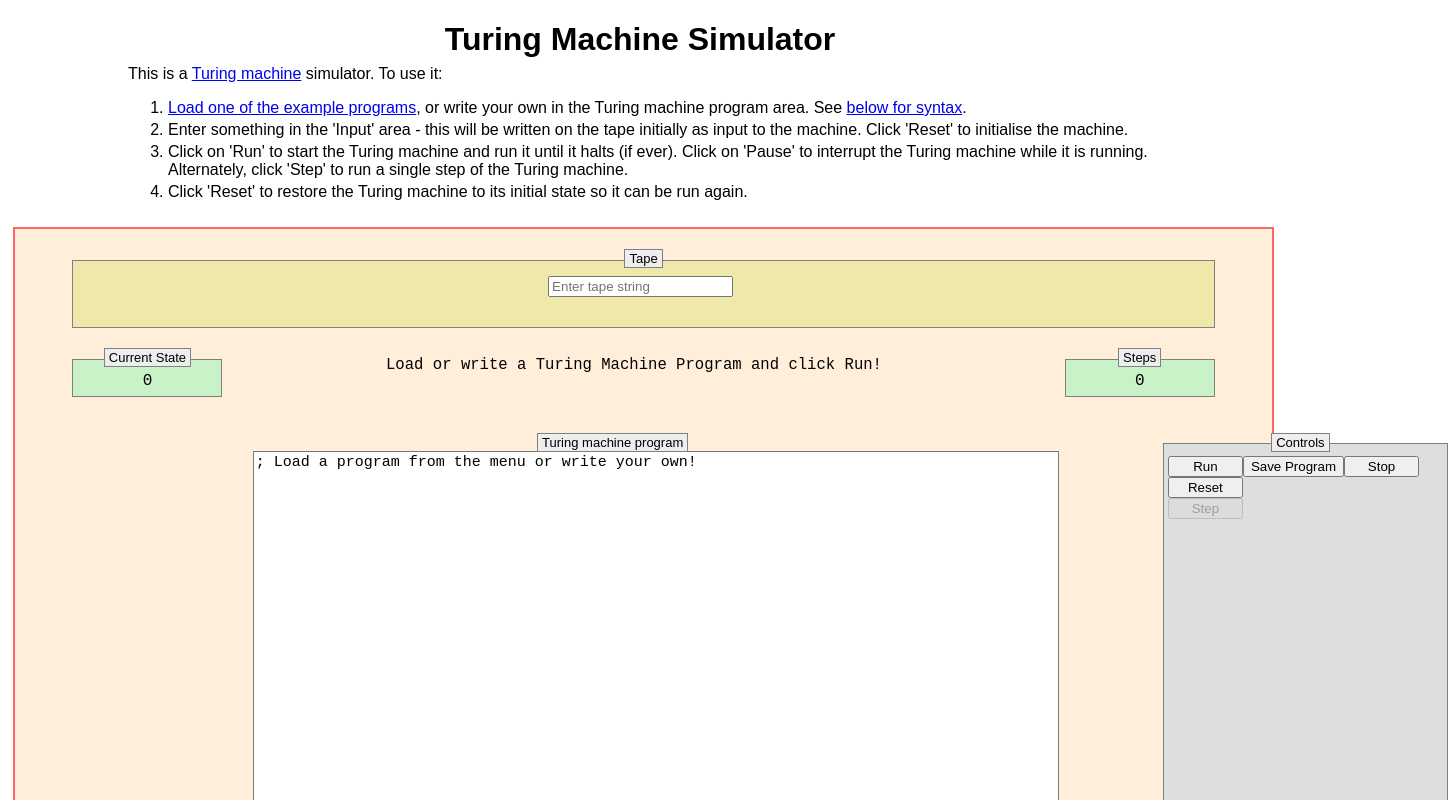
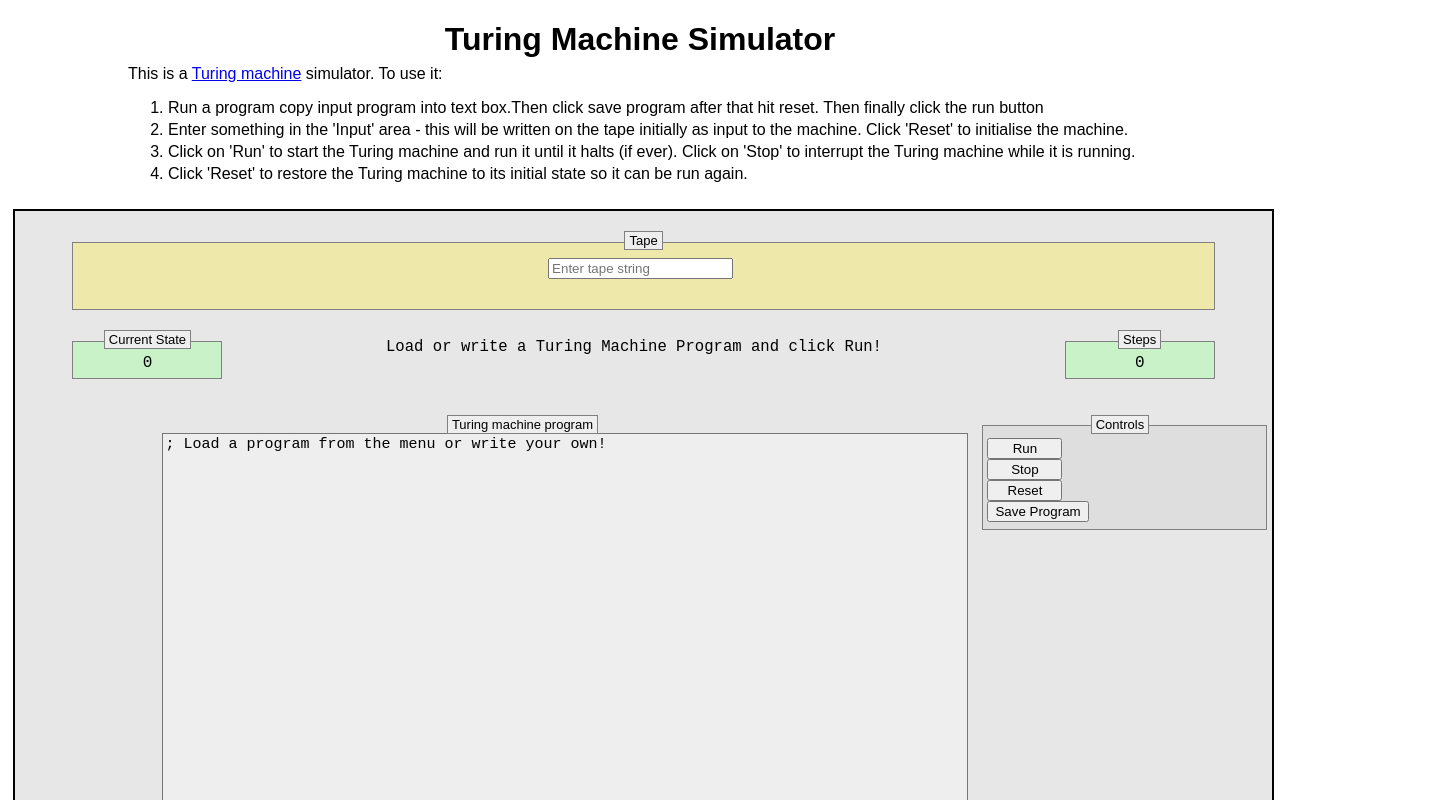
Before and after one commit to cebastian707/MTS, a React (Create React App) app: page / in a window 1280 px wide. Shown: the top 800 px of the page, 1448 px wide, since content can reach past the window. Built offline with nearby package versions, Linux system fonts and the light colour scheme.

Commit message:
Updated UI

```diff
--- a/package.json
+++ b/package.json
@@ -3,6 +3,9 @@
   "version": "0.1.0",
   "private": true,
   "dependencies": {
+    "@emotion/react": "^11.11.1",
+    "@emotion/styled": "^11.11.0",
+    "@mui/material": "^5.14.20",
     "@testing-library/jest-dom": "^5.17.0",
     "@testing-library/react": "^13.4.0",
     "@testing-library/user-event": "^13.5.0",
@@ -46,6 +49,5 @@
   "bugs": {
     "url": "https://github.com/cebastian707/MTS/issues"
   },
-  "homepage": "",
-  "devDependencies": {}
+  "homepage": ""
 }
--- a/src/Components/Machine.js
+++ b/src/Components/Machine.js
@@ -2,6 +2,7 @@ import React, { useState, useEffect } from 'react';
 import Message from "./Message";
 import State from "./State";
 import Steps from "./Steps";
+import Button from '@mui/material/Button';
 
 const Machine = () => {
 
@@ -125,7 +126,7 @@ const Machine = () => {
             }
 
             // TODO: I think adding a check for empty tape here works as the check for initial tape being empty because it comes after the halt checks.
-            if (tmInput === ["_"] || tmInput == [" "] || tmInput === [""]) {
+            if (tmInput == ["_"] || tmInput == [" "] || tmInput == [""]) {
                 alert('Tape input empty.');
                 setRunButton(false); // Halt the machine
                 return;
@@ -157,8 +158,8 @@ const Machine = () => {
             matchedRule = matchedRule || wildcardMatch;
 
 
-            console.log(currentState, currentChar);
-            console.log(matchedRule);
+            console.log('Current State',currentState, currentChar);
+            console.log('Rule MATCHED',matchedRule);
 
 
 
@@ -256,22 +257,14 @@ const Machine = () => {
                         <div className="BoxTitle">Controls</div>
                             <div id="MachineButtonsBlock">
                                 <button id="RunButton" onClick={handleRunClick} title="Start the machine running">Run</button>
+                                    <br/>
+                                    <button id="StopButton" title="Save turing machine program" onClick={handleStopClick}>Stop</button>
 
-
+                                    <br/>
+                                    <button id="ResetButton" title="Save turing machine program" onClick={handleResetClick}>Reset</button>
+                                    <br/>
                                     {/*repurposed this to parse the program*/}
                                     <button id="FakeStopButton" title="Save turing machine program" onClick={loadProgram}>Save Program</button>
-
-                                    <button id="StopButton" title="Save turing machine program" onClick={handleStopClick}>Stop</button>
-
-                                    <button id="ResetButton" title="Save turing machine program" onClick={handleResetClick}>Reset</button>
-
-                                    {/*Needs on click button for undo button*/}
-
-
-                                    {/*Need Step Button and go from there */}
-                                    <br></br>
-                                    <button id="StepButton" disabled title="Run the machine for a sing step and then pause">Step</button>
-                                    <br></br>
                             </div>
                     </div>
                 </div>
--- a/src/Components/Top.js
+++ b/src/Components/Top.js
@@ -11,7 +11,7 @@ const Top = () =>{
                     <ol>
 
                         <li>
-                            <a href="#LoadMenu">Load one of the example programs</a>, or write your own in the Turing machine program area.  See <a href="#SyntaxInfo">below for syntax</a>.
+                            Run a program copy input program into text box.Then click save program after that hit reset. Then finally click the run button
                         </li>
 
                         <li>
@@ -20,8 +20,7 @@ const Top = () =>{
 
                         <li>
                             Click on 'Run' to start the Turing machine and run it until it halts (if ever).
-                            Click on 'Pause' to interrupt the Turing machine while it is running.
-                            Alternately, click 'Step' to run a single step of the Turing machine.
+                            Click on 'Stop' to interrupt the Turing machine while it is running.
                         </li>
 
                         <li>
--- a/src/text.css
+++ b/src/text.css
@@ -4,23 +4,20 @@
 	padding: 0;
 	margin: 0;
 	padding-left: 86px;
-/*	border: 1px solid black;*/
 	position: relative;
 	text-align: left;
 	overflow: hidden;
 	font-size: 15px;
 	font-family: monospace;
-/*	width: 100%;*/
 }
 
 #Source {
-	background-color: transparent;
+	background-color: #eeeeee;
 	display: inline;
 	width: 800px;
 	min-width: 600px;
 	height: 400px;
 	min-height: 250px;
-/*	margin-left: 46px; */
 	font-family: monospace;
 	font-size: 15px;
 	line-height: 17px;
@@ -30,7 +27,6 @@
 
 
 #SourceBackground {
-/*	border: 1px solid red;*/
 	position: absolute;
 	left: 40px;
 	top: 2px;
--- a/src/turing.css
+++ b/src/turing.css
@@ -7,10 +7,10 @@ body {
 }
 
 #Machine {
-  border: 2px solid #ff6666;
+  border: 2px solid black;
 /*  background-color: #dfdfda; */
 /*  background-color: #ffe1e1; */
-  background-color: #ffefda;
+  background-color: #02020218;
   padding-top: 0.5em;
   padding-bottom: 0.25em;
   padding-left: 0.5em;
@@ -203,7 +203,7 @@ body {
 #MachineLowerSection {
   position: relative;
   display: table;
-  width: 1375.43px; /* Set the width to 1375.43 pixels */
+  width: 137px; /* Set the width to 1375.43 pixels */
   height: 437px;    /* Set the height to 437 pixels */
 }
 
@@ -241,7 +241,7 @@ body {
 #MachineButtonsBlock {
   min-width: 275px;
   max-width: 300px;
-  height: 87%;
+  height: 17%;
   text-align: left;
   margin-left: 10px;
   border: 1px solid grey;
```
Also changed, not shown: 1 other file (tests, documents, lock files or other folders).
